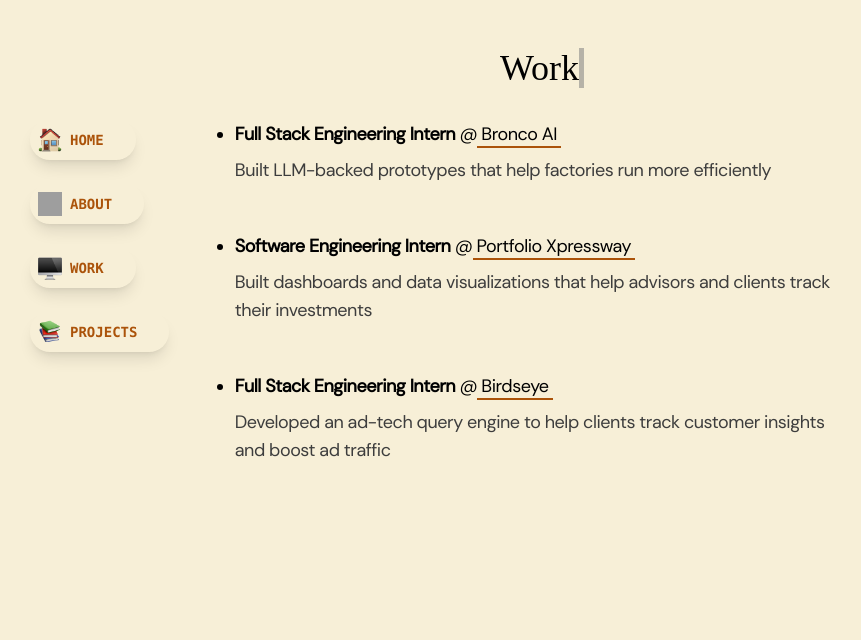
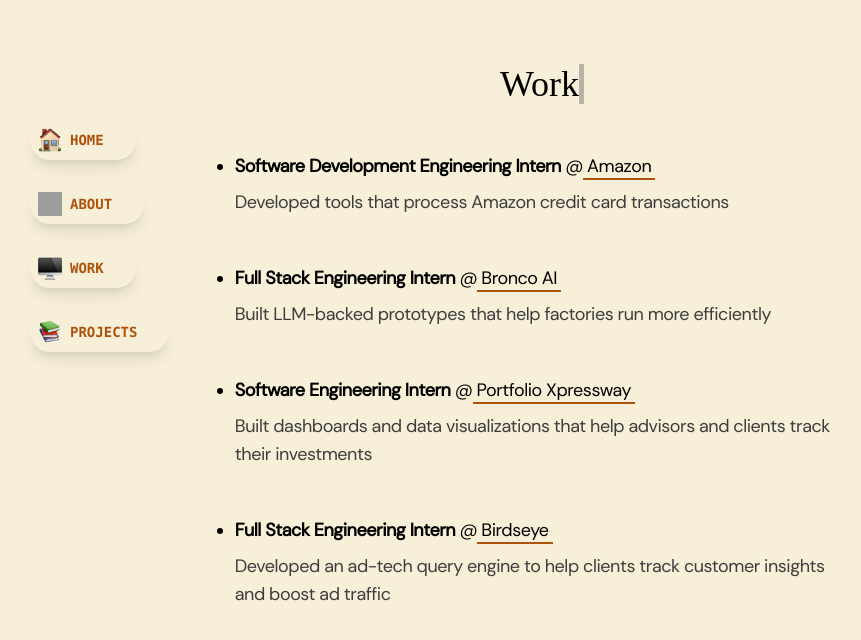
Before and after one commit to sohambasu963/personal-website-v2, a Next.js app: page /work in a window 1280 px wide. Shown: the top 640 px of the page, without its empty margins (98-959 px from the left). Built offline with nearby package versions, Linux system fonts and the light colour scheme; grey boxes are pictures that could not be loaded.

Commit message:
made spacing changes and added custom cursor

```diff
--- a/src/app/about/page.tsx
+++ b/src/app/about/page.tsx
@@ -2,12 +2,12 @@
 
 export default function AboutPage() {
   return (
-    <div className="mt-12 flex flex-col items-center">
+    <div className="mt-16 flex flex-col items-center">
       <div className="typewriter">
         <h1 className="text-4xl font-tiempos-headline">About Me</h1>
       </div>
 
-      <div className="flex flex-row justify-between w-full mt-8 space-x-4">
+      <div className="flex flex-row justify-between w-3/5 mt-12 space-x-4">
         <div className="w-1/2 text-left">
           <h2 className="gradient text-xl md:text-2xl font-tiempos-headline tracking-tight">
             What I'm currently up to:
--- a/src/app/globals.css
+++ b/src/app/globals.css
@@ -7,6 +7,14 @@
   font-style: normal;
   font-weight: normal;
   src: url("/fonts/DMSans-Regular.ttf") format("truetype");
+}
+
+body {
+  cursor: url('/cursors/cursor.svg'), auto;
+}
+
+a, button {
+  cursor: url('/cursors/clickable-cursor.svg'), pointer;
 }
 
 @keyframes typewriter {
--- a/src/app/page.tsx
+++ b/src/app/page.tsx
@@ -2,13 +2,13 @@
 
 export default function Home() {
   return (
-    <div className="mt-12 flex flex-col items-center">
+    <div className="mt-16 flex flex-col items-center">
       <div className="typewriter">
         <h1 className="text-4xl font-tiempos-headline">Hi, I'm Soham!</h1>
       </div>
 
       <div
-        className="md:w-4/5 flex flex-col items-center mt-16 space-y-2"
+        className="md:w-4/5 flex flex-col items-center mt-12 space-y-2"
         style={{ width: "90%" }}
       >
         <p className="md:text-lg text-md font-dm-sans text-off-black text-center tracking-tight">
--- a/src/app/projects/page.tsx
+++ b/src/app/projects/page.tsx
@@ -2,12 +2,12 @@
 
 export default function ProjectsPage() {
   return (
-    <div className="mt-12 flex flex-col items-center">
+    <div className="mt-16 flex flex-col items-center">
       <div className="typewriter">
         <h1 className="text-4xl font-tiempos-headline">Projects</h1>
       </div>
 
-      <div className="mt-8 mb-8 w-3/5 text-left">
+      <div className="mt-12 mb-8 w-3/5 text-left">
         <a
           href="https://www.socratica.info/"
           target="_blank"
--- a/src/app/work/page.tsx
+++ b/src/app/work/page.tsx
@@ -2,13 +2,28 @@
 
 export default function WorkPage() {
   return (
-    <div className="mt-12 flex flex-col items-center">
+    <div className="mt-16 flex flex-col items-center">
       <div className="typewriter">
         <h1 className="text-4xl font-tiempos-headline">Work</h1>
       </div>
 
-      <div className="mt-8 w-3/5 text-left">
+      <div className="mt-12 w-3/5 text-left">
         <ul className="list-disc space-y-4 md:space-y-12">
+          <li>
+            <p className="tracking-tight font-dm-sans md:text-lg text-md">
+              <span className="font-bold">Software Development Engineering Intern</span> @
+              <a
+                href="https://www.amazon.com/"
+                target="_blank"
+                className="border-b-2 border-orange hover:bg-orange hover:text-white px-1 transition duration-500 ease-in-out"
+              >
+                Amazon
+              </a>
+            </p>
+            <p className="tracking-tight font-dm-sans text-off-black md:text-lg text-md mt-1 md:mt-2">
+              Developed tools that process Amazon credit card transactions
+            </p>
+          </li>
           <li>
             <p className="tracking-tight font-dm-sans md:text-lg text-md">
               <span className="font-bold">Full Stack Engineering Intern</span> @
```
Also changed, not shown: public/cursors/clickable-cursor.svg (renamed from public/images/clickable-cursor.svg), public/cursors/cursor.svg (renamed from public/images/cursor.svg).
